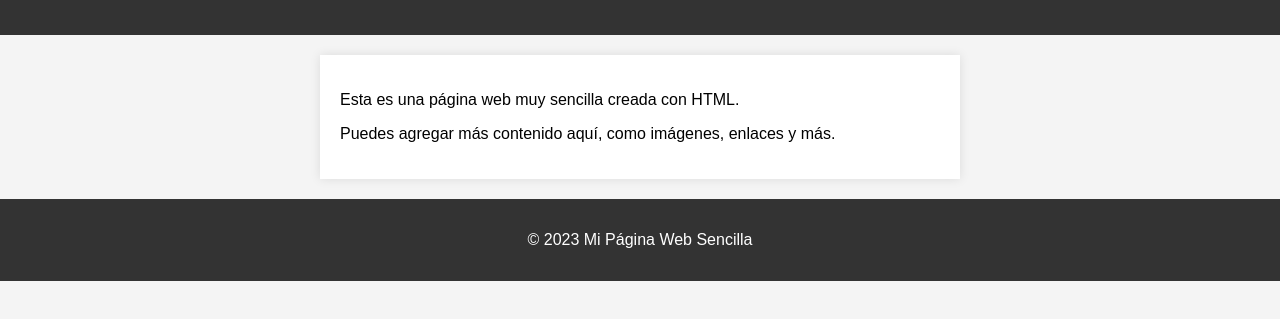
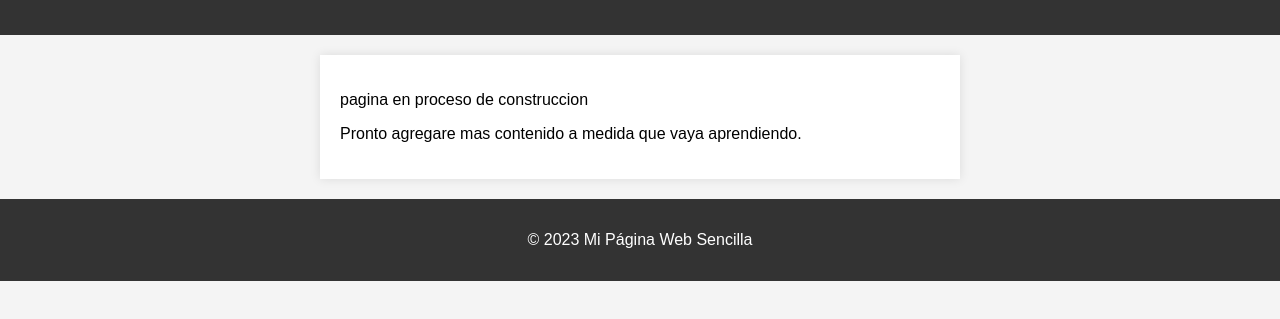
Before and after one commit to evertweb/evertweb.github.io, a plain HTML site: page index.html in a window 1280 px wide. Shown: the part 77-396 px from the top of the page. Drawn offline with Linux system fonts and the light colour scheme.

Commit message:
cambio de contenido

```diff
--- a/index.html
+++ b/index.html
@@ -3,7 +3,7 @@
 <head>
     <meta charset="UTF-8">
     <meta name="viewport" content="width=device-width, initial-scale=1.0">
-    <title>Mi Página Web Sencilla</title>
+    <title>EVERT CARDENAS OSTOS</title>
     <link rel="stylesheet" href="stilos.css">
 
 </head>
@@ -14,8 +14,8 @@
     </header>
 
     <section>
-        <p>Esta es una página web muy sencilla creada con HTML.</p>
-        <p>Puedes agregar más contenido aquí, como imágenes, enlaces y más.</p>
+        <p>pagina en proceso de construccion</p>
+        <p>Pronto agregare mas contenido a medida que vaya aprendiendo.</p>
     </section>
 
     <footer>
```
